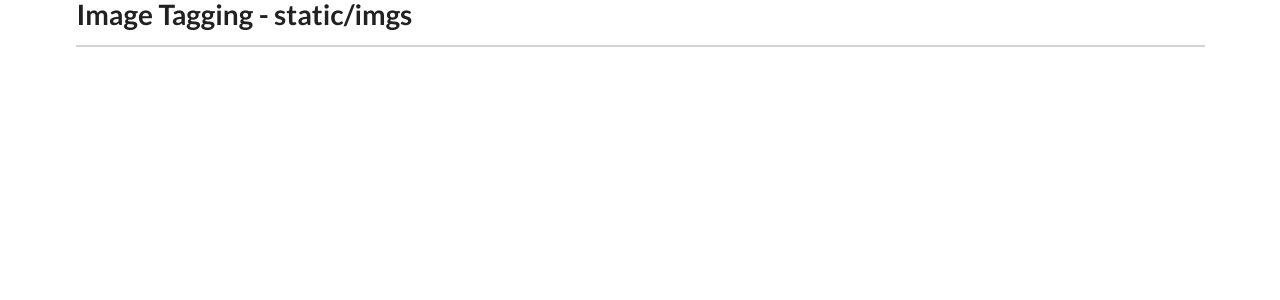
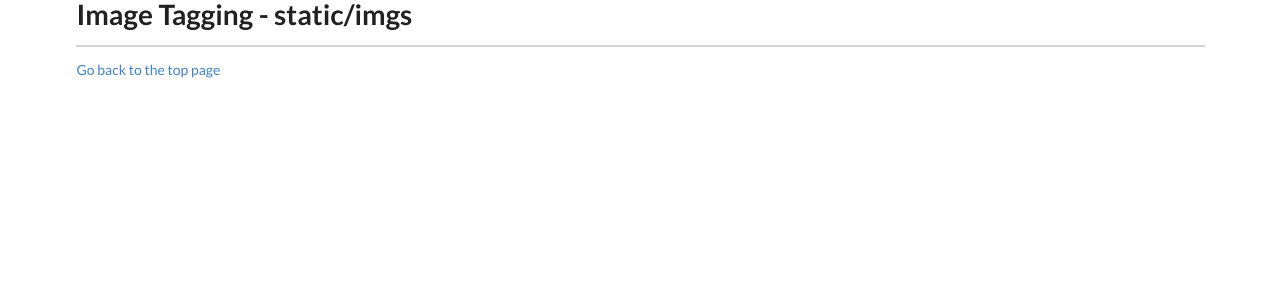
Before and after one commit to ykszk/image_tagging_tool, a Flask app: page /list in a window 1280 px wide. Shown: the top 300 px of the page. Run offline with Flask 2, Linux system fonts and the light colour scheme; parts of the project's set-up code (start-up, migrations or seed data) failed here and were passed over.

Commit message:
Add footer

```diff
--- /dev/null
+++ b/templates/footer.html
@@ -0,0 +1,5 @@
+<footer>
+  <div class="ui container">
+    <a href="/">Go back to the top page</a>
+  </div>
+</footer>
--- a/templates/list.html
+++ b/templates/list.html
@@ -33,4 +33,6 @@
   </div>
 </body>
 
+{% include "./footer.html" %}
+
 {% endblock %}
--- a/templates/stats.html
+++ b/templates/stats.html
@@ -25,4 +25,6 @@
   </div>
 </body>
 
+{% include "./footer.html" %}
+
 {% endblock %}
```
